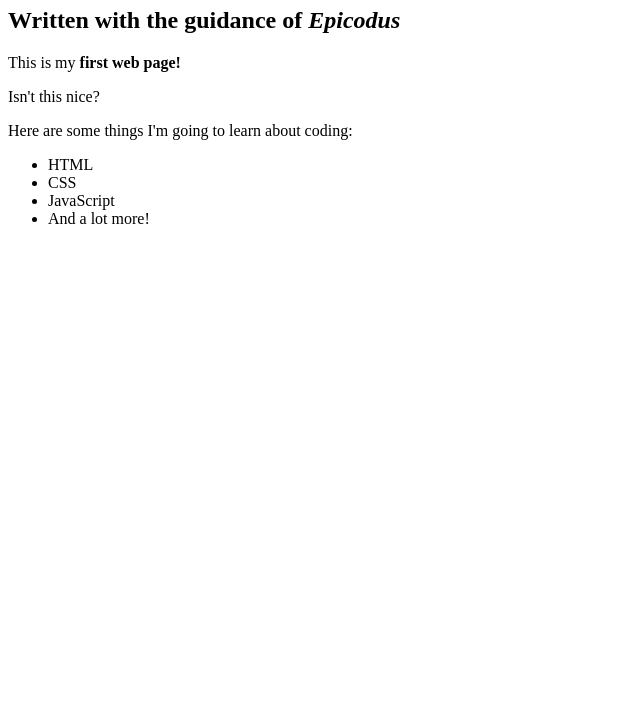
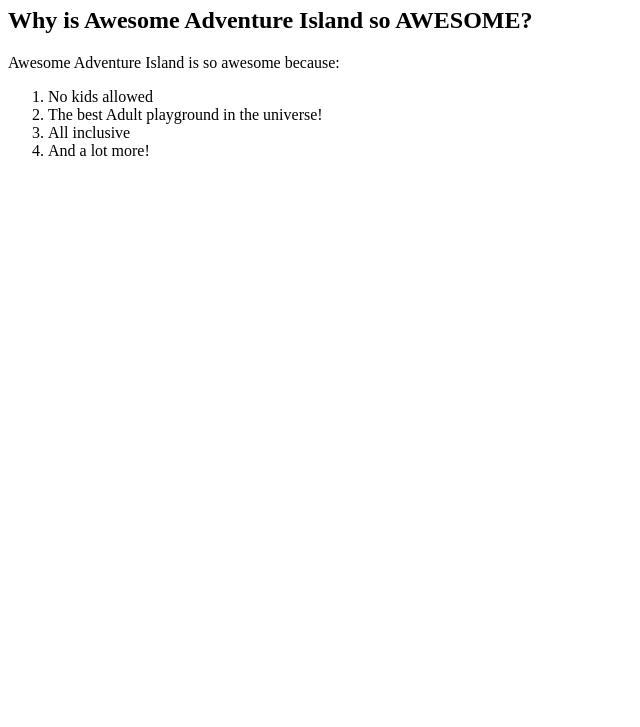
Before and after one commit to laurenposey/resort-page, a plain HTML site: page index.html in a window 1280 px wide. Shown: the part 73-800 px from the top of the page, without its empty margins (0-640 px from the left). Drawn offline with Linux system fonts and the light colour scheme.

Commit message:
Finished up preliminary pages

```diff
--- a/index.html
+++ b/index.html
@@ -4,19 +4,14 @@
     <title>Awesome Adventure Island</title>
   </head>
   <body>
-    <h1>My first webpage</h1>
-    <h2>Written with the guidance of <em>Epicodus</em></h2>
-
-
-    <p>This is my <strong>first web page!</strong></p>
-    <p>Isn't this nice?</p>
-
-    <p>Here are some things I'm going to learn about coding:</p>
-    <ul>
-      <li>HTML</li>
-      <li>CSS</li>
-      <li>JavaScript</li>
+    <h1>Come Visit Awesome Adventure Island</h1>
+    <h2>Why is Awesome Adventure Island so AWESOME?</h2>
+    <p>Awesome Adventure Island is so awesome because:</p>
+    <ol>
+      <li>No kids allowed</li>
+      <li>The best Adult playground in the universe!</li>
+      <li>All inclusive</li>
       <li>And a lot more!</li>
-    </ul>
+    </ol>
   </body>
 </html>
```
Also changed, not shown: pictures.html (+9 -0 lines), travel-arrangements.html (+13 -0 lines).
